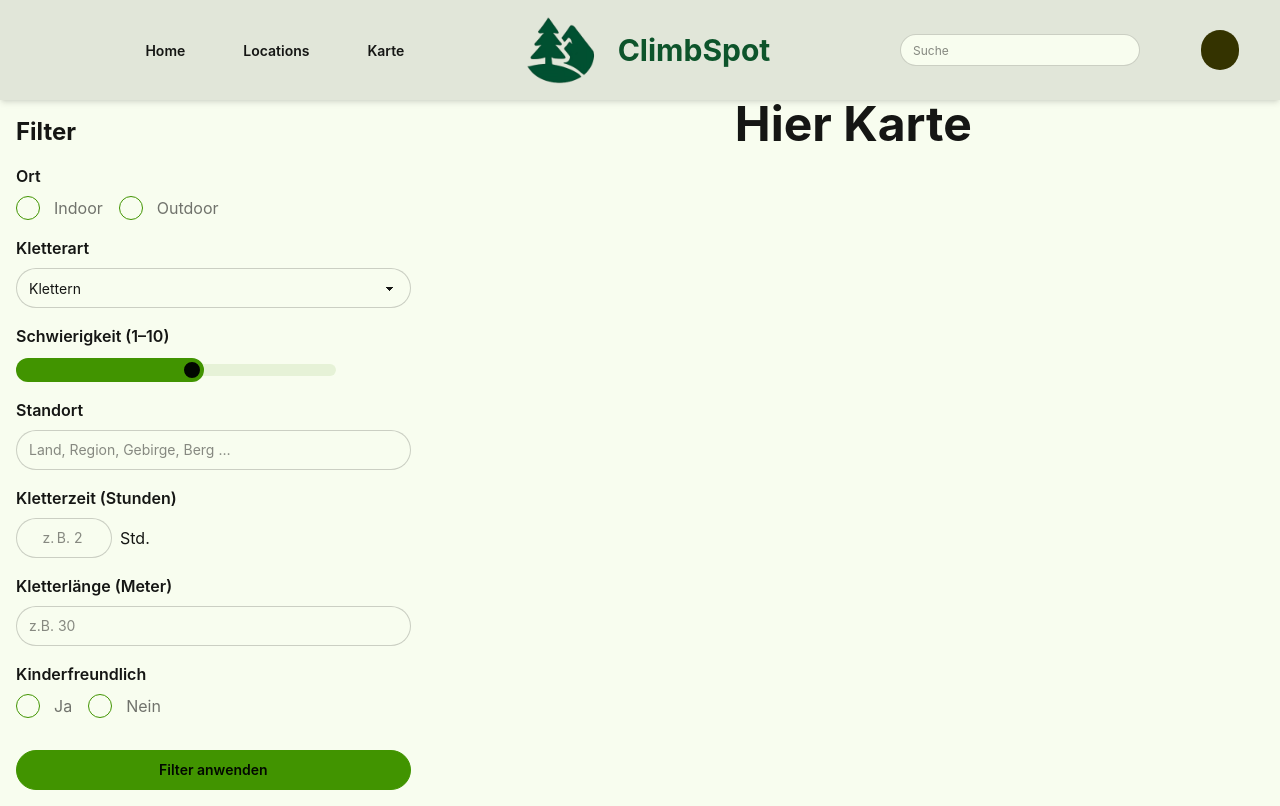
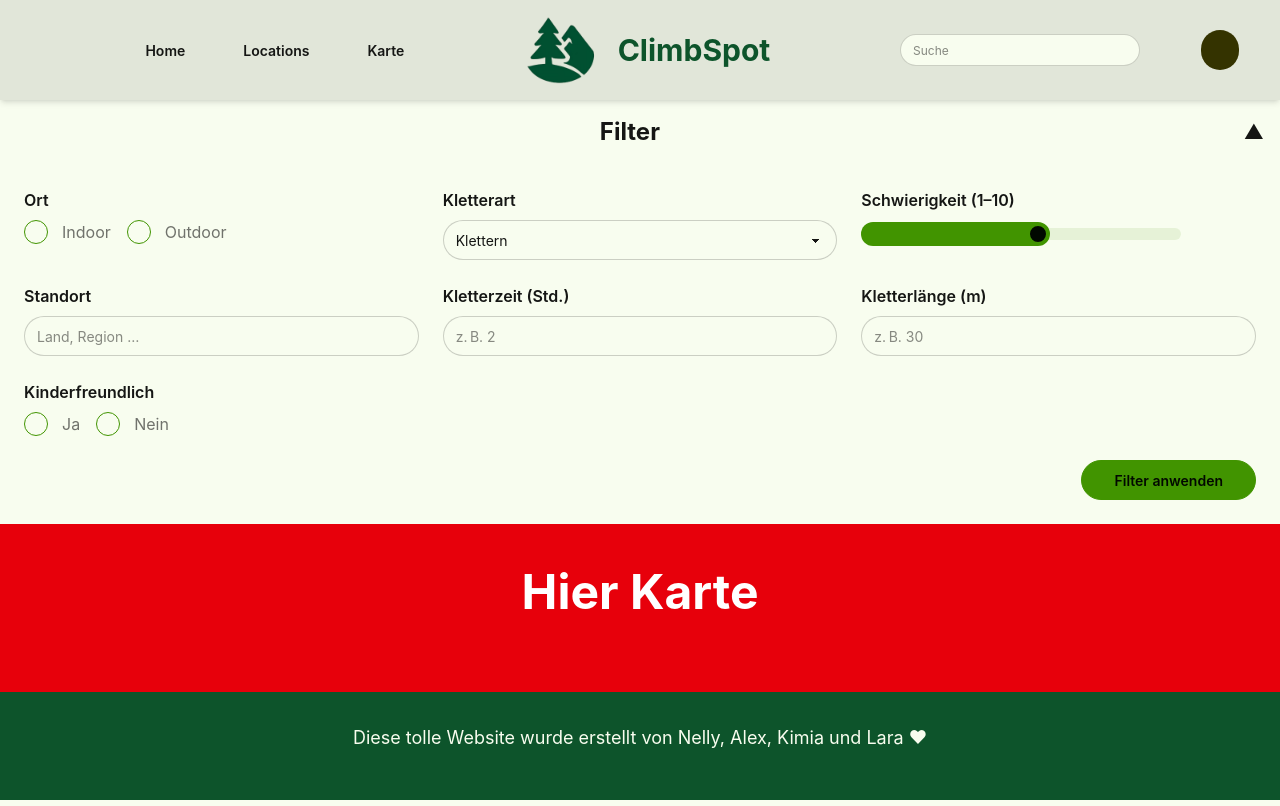
Before and after one commit to laraschrodt/climbspot-webapp, a React (Vite) app: page /map in a window 1280 px wide. Built offline with nearby package versions, Linux system fonts and the light colour scheme.

Commit message:
Filter komplett fertig

```diff
--- a/package.json
+++ b/package.json
@@ -7,7 +7,8 @@
     "dev": "vite",
     "build": "tsc -b && vite build",
     "lint": "eslint .",
-    "preview": "vite preview"
+    "preview": "vite preview",
+    "clean": "rm -f tsconfig.tsbuildinfo"
   },
   "dependencies": {
     "react": "^19.0.0",
--- a/src/components/locationSearch/FilterSidebar.tsx
+++ b/src/components/locationSearch/FilterSidebar.tsx
@@ -1,12 +1,24 @@
-import React, { FC } from "react";
+import React, { useState } from "react";
 
-const FilterSidebar: FC = () => {
+const FilterSidebar: React.FC = () => {
+  const [open, setOpen] = useState(true); // Filter standardmäßig sichtbar
+
   return (
-    <aside className="w-full md:w-1/3 p-4 overflow-auto h-full color-base-100">
-      <h2 className="text-2xl font-bold mb-4">Filter</h2>
+    <aside className="w-full bg-base-100 text-base-content shadow-md">
+      {/* Header mit Toggle */}
+      <div
+        className="flex items-center justify-between p-4 cursor-pointer select-none"
+        onClick={() => setOpen(!open)}
+      >
+        <h2 className="text-2xl font-bold mx-auto">Filter</h2>
+        <span className="text-xl">{open ? "▲" : "▼"}</span>
+      </div>
 
-      {/* Indoor / Outdoor */}
-      <div className="mb-4">
+      {/* Inhalt ein-/ausblendbar */}
+      {open && (
+        <form className="grid grid-cols-1 sm:grid-cols-2 lg:grid-cols-3 gap-6 p-6">
+          {/* ------- Ort ------- */}
+          <div>
             <label className="font-semibold block mb-2">Ort</label>
             <div className="flex gap-4">
               <label className="label cursor-pointer">
@@ -20,8 +32,7 @@ const FilterSidebar: FC = () => {
             </div>
           </div>
 
-      {/* Kletterart */}
-      <div className="mb-4">
+          <div>
             <label className="font-semibold block mb-2">Kletterart</label>
             <select className="select select-bordered w-full">
               <option>Klettern</option>
@@ -30,64 +41,75 @@ const FilterSidebar: FC = () => {
             </select>
           </div>
 
-      {/* Schwierigkeit */}
-      <div className="mb-4">
-        <label className="font-semibold block mb-2">Schwierigkeit (1–10)</label>
-        <input type="range" min="1" max="10" className="range range-primary" />
+          <div>
+            <label className="font-semibold block mb-2">
+              Schwierigkeit (1–10)
+            </label>
+            <input
+              type="range"
+              min="1"
+              max="10"
+              className="range range-primary"
+            />
           </div>
 
-      {/* Standort */}
-      <div className="mb-4">
+          <div>
             <label className="font-semibold block mb-2">Standort</label>
             <input
               type="text"
-          placeholder="Land, Region, Gebirge, Berg …"
+              placeholder="Land, Region …"
               className="input input-bordered w-full"
             />
           </div>
 
-      {/* Kletterzeit (nur Stunden) */}
-      <div className="mb-4">
+          <div>
             <label className="font-semibold block mb-2">
-          Kletterzeit (Stunden)
+              Kletterzeit (Std.)
             </label>
-        <div className="flex items-center gap-2">
             <input
               type="number"
               min="0"
-            className="input input-bordered w-24 text-center"
+              className="input input-bordered w-full"
               placeholder="z. B. 2"
             />
-          <span>Std.</span>
-        </div>
           </div>
 
-      {/* Kletterlänge */}
-      <div className="mb-4">
-        <label className="font-semibold block mb-2">Kletterlänge (Meter)</label>
+          <div>
+            <label className="font-semibold block mb-2">Kletterlänge (m)</label>
             <input
               type="number"
               className="input input-bordered w-full"
-          placeholder="z.B. 30"
+              placeholder="z. B. 30"
             />
           </div>
 
-      {/* Kinderfreundlich */}
-      <div className="mb-4">
+          <div>
             <label className="font-semibold block mb-2">Kinderfreundlich</label>
             <div className="flex gap-4">
               <label className="label cursor-pointer">
-            <input type="radio" name="kinder" className="radio radio-primary" />
+                <input
+                  type="radio"
+                  name="kinder"
+                  className="radio radio-primary"
+                />
                 <span className="ml-2">Ja</span>
               </label>
               <label className="label cursor-pointer">
-            <input type="radio" name="kinder" className="radio radio-primary" />
+                <input
+                  type="radio"
+                  name="kinder"
+                  className="radio radio-primary"
+                />
                 <span className="ml-2">Nein</span>
               </label>
             </div>
           </div>
-
-      <button className="btn btn-primary w-full mt-4">Filter anwenden</button>
+          {/* ------- Button ------- */}
+          <div className="col-span-full flex justify-end">
+            <button className="btn btn-primary px-8">Filter anwenden</button>
+          </div>
+        </form>
+      )}
     </aside>
   );
 };
--- a/src/components/locationSearch/map.tsx
+++ b/src/components/locationSearch/map.tsx
@@ -1,8 +1,13 @@
-const Map = () => {
+/* Map.tsx */
+import React from "react";
+
+const Map: React.FC = () => {
   return (
-    <div>
-      <h1>Hier Karte</h1>
+    /* flex‑1, damit es den Restplatz ausfüllt */
+    <div className="flex-1 bg-red-600 flex items-center justify-center">
+      <h1 className="text-3xl font-bold text-white">Hier Karte</h1>
     </div>
   );
 };
+
 export default Map;
--- a/src/pages/LocationMap.tsx
+++ b/src/pages/LocationMap.tsx
@@ -1,22 +1,24 @@
+/* LocationMap.tsx */
 import { Navbar } from "../components/general/Navbar";
 import FilterSidebar from "../components/locationSearch/FilterSidebar";
-import Map from "../components/locationSearch/map";
+import Map from "../components/locationSearch/Map";
+import Footer from "../components/general/Footer/Footer";
 
-function LocationList() {
+function LocationMap() {
   return (
-    <div>
+    /* jetzt korrekt mit className */
+    <div className="flex flex-col min-h-screen">
       <Navbar />
-      <div className="flex flex-1">
-        {/* links: Filter – nimmt per md:w-1/3 ein Drittel, sonst 100% */}
-        <FilterSidebar />
 
-        {/* rechts: Map – füllt den restlichen Platz */}
-        <div className="flex-1">
-          <Map />
-        </div>
-      </div>
+      {/* Filter liegt IMMER über der Karte */}
+      <FilterSidebar />
+
+      {/* Map füllt den verbleibenden Platz */}
+      <Map />
+
+      <Footer />
     </div>
   );
 }
 
-export default LocationList;
+export default LocationMap;
```
Lines whose indentation alone changed are shown as unchanged.
